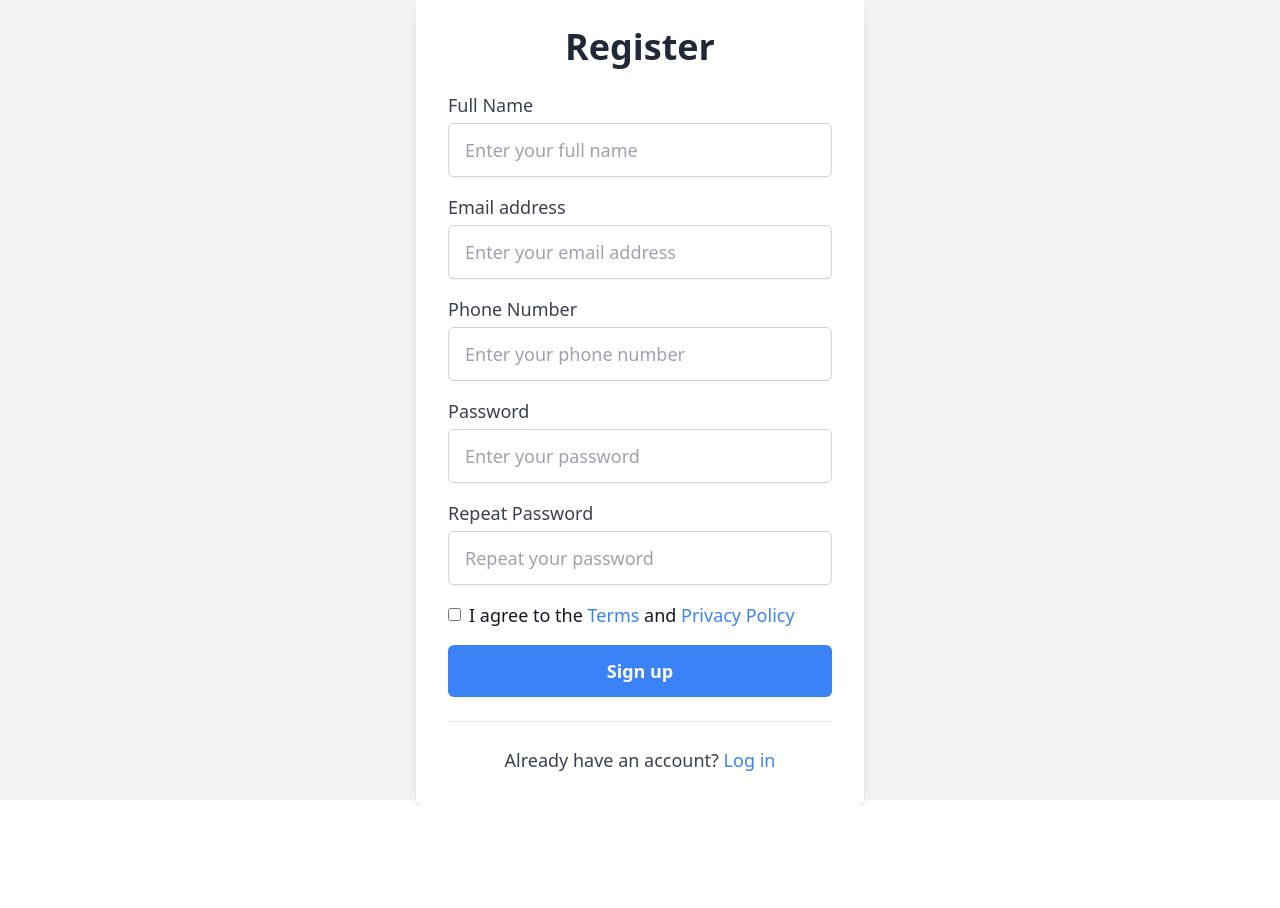
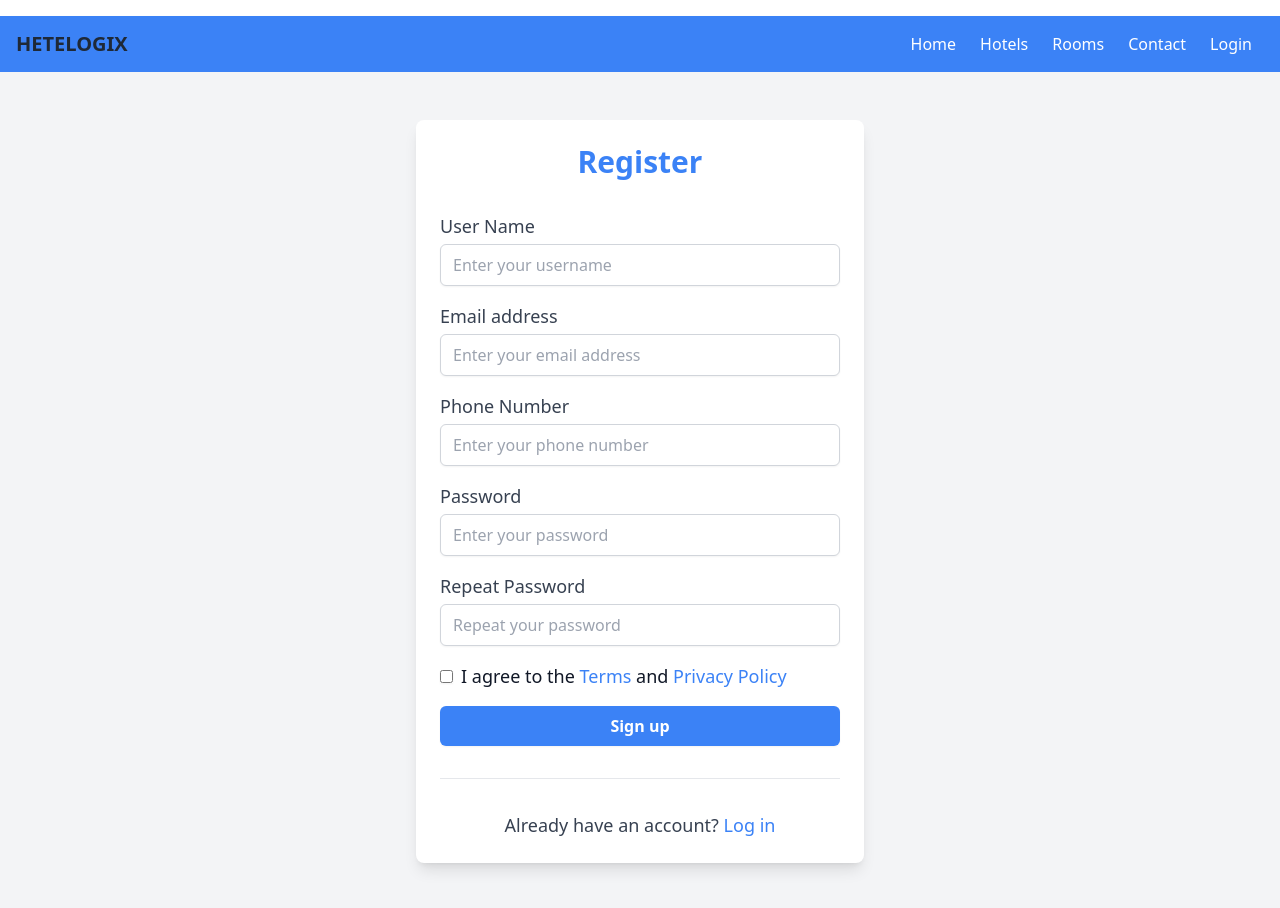
Before and after one commit to spookeyy/stayManager, a React (Vite) app in the folder frontend/: page /register in a window 1280 px wide. Shown: the top 908 px of the page. Before the commit the page ends 806 px from the top, so only its background shows below. Built offline with nearby package versions, Linux system fonts and the light colour scheme; the HTML template or start-up script is replaced by a standard one.

Commit message:
register working

```diff
--- a/frontend/src/pages/Register.jsx
+++ b/frontend/src/pages/Register.jsx
@@ -2,6 +2,7 @@ import React, { useContext, useState } from 'react';
 import { Link, useNavigate } from 'react-router-dom';
 import { UserContext } from '../context/AuthContext';
 import { toast } from 'react-toastify';
+import Header from './Header';
 
 function Register() {
   const navigate = useNavigate();
@@ -15,26 +16,95 @@ function Register() {
   const [is_admin, setIs_admin] = useState(false);
   const [emailError, setEmailError] = useState(false);
   const [passwordError, setPasswordError] = useState(false);
+  const [usernameError, setUsernameError] = useState("");
+  const [phoneError, setPhoneError] = useState("");
+  const [repeatPasswordError, setRepeatPasswordError] = useState("");
+  const [generalError, setGeneralError] = useState("");
 
+
+  // function handleSubmit(e) {
+  //   e.preventDefault();
+
+  //   // Password length check
+  //   if (password.length < 4) {
+  //     toast.error("Password must be at least 4 characters long");
+  //     return;
+  //   }
+
+  //   // Matching passwords check
+  //   if (password !== repeatPassword) {
+  //     toast.error("Passwords do not match");
+  //     return;
+  //   }
+
+  //   // Password complexity check
+  //   if (!isPasswordValid(password)) {
+  //     toast.error("Password should contain at least one digit and should not be a simple sequence.");
+  //     setPasswordError(true);
+  //     return;
+  //   }
+
+  //   register_user(username, email, password, phone_number, is_admin)
+  //     .then(() => {
+  //       // Clear the form fields
+  //       setEmail("");
+  //       setPassword("");
+  //       setRepeatPassword("");
+  //       setUsername("");
+  //       setPhone_number("");
+  //       setIs_admin(false);
+
+  //       // Redirect or navigate to another page after successful registration
+  //       navigate('/login');
+  //     })
+  //     .catch(error => {
+  //       if (error.response && error.response.data && error.response.data.error === 'Email already exists') {
+  //         toast.error("Email already exists. Please use a different email.");
+  //         setEmailError(true);
+  //       } else {
+  //         toast.error(`Registration failed: ${error.message}`);
+  //       }
+  //     });
+  // }
   function handleSubmit(e) {
     e.preventDefault();
 
-    // Password length check
-    if (password.length < 4) {
-      toast.error("Password must be at least 4 characters long");
-      return;
+    let hasError = false;
+
+    if (username.trim() === "") {
+      setUsernameError("Username is required");
+      hasError = true;
+    } else {
+      setUsernameError("");
     }
 
-    // Matching passwords check
-    if (password !== repeatPassword) {
-      toast.error("Passwords do not match");
-      return;
+    if (phone_number.trim() === "") {
+      setPhoneError("Phone number is required");
+      hasError = true;
+    } else {
+      setPhoneError("");
     }
 
-    // Password complexity check
-    if (!isPasswordValid(password)) {
-      toast.error("Password should contain at least one digit and should not be a simple sequence.");
-      setPasswordError(true);
+    if (password.length < 4) {
+      setPasswordError("Password must be at least 4 characters long");
+      hasError = true;
+    } else if (!isPasswordValid(password)) {
+      setPasswordError(
+        "Password should contain at least one digit and should not be a simple sequence."
+      );
+      hasError = true;
+    } else {
+      setPasswordError("");
+    }
+
+    if (password !== repeatPassword) {
+      setRepeatPasswordError("Passwords do not match");
+      hasError = true;
+    } else {
+      setRepeatPasswordError("");
+    }
+
+    if (hasError) {
       return;
     }
 
@@ -49,16 +119,26 @@ function Register() {
         setIs_admin(false);
 
         // Redirect or navigate to another page after successful registration
-        navigate('/login');
+        navigate("/login");
       })
-      .catch(error => {
-        if (error.response && error.response.data && error.response.data.error === 'Email already exists') {
+      .catch((error) => {
+        if (
+          error.response &&
+          error.response.data &&
+          error.response.data.error === "Email already exists"
+        ) {
           toast.error("Email already exists. Please use a different email.");
           setEmailError(true);
         } else {
           toast.error(`Registration failed: ${error.message}`);
         }
       });
+
+    //set general error
+    if (hasError) {
+      setGeneralError("Please correct the errors in the form.");
+      return;
+    }
   }
 
   function isPasswordValid(password) {
@@ -68,27 +148,50 @@ function Register() {
     return containsDigit && !isSequential;
   }
 
+
+
   return (
-    <div className="flex items-center justify-center h-screen bg-gray-100">
-      <div className="max-w-md w-full bg-white p-8 rounded-lg shadow-lg">
-        <h1 className="text-4xl font-semibold mb-6 text-center text-gray-800">Register</h1>
+    <div>
+      <Header />
+      <div className="flex items-center justify-center min-h-screen bg-gray-100 py-12 px-4 sm:px-6 lg:px-8">
+        <div className="max-w-md w-full space-y-8 bg-white p-6 rounded-lg shadow-lg">
+          <h1 className="text-3xl font-semibold mb-4 text-center text-blue-500">
+            Register
+          </h1>
+          {generalError && (
+            <div className="mb-4 p-2 bg-red-100 border border-red-400 text-red-700 rounded">
+              {generalError}
+            </div>
+          )}
           <form className="space-y-4" onSubmit={handleSubmit}>
             <div>
-            <label htmlFor="username" className="block text-lg font-medium text-gray-700">
-              Full Name
+              <label
+                htmlFor="username"
+                className="block text-lg font-medium text-gray-700"
+              >
+                User Name
               </label>
               <input
                 type="text"
                 id="username"
                 value={username}
-              onChange={(e) => setUsername(e.target.value)}
-              className="mt-1 block w-full px-4 py-3 border border-gray-300 rounded-md shadow-sm focus:outline-none focus:ring-2 focus:ring-blue-500 focus:border-blue-500 text-lg"
-              placeholder="Enter your full name"
+                onChange={(e) => {
+                  setUsername(e.target.value);
+                  setUsernameError("");
+                }}
+                className="mt-1 block w-full px-3 py-2 border border-gray-300 rounded-md shadow-sm focus:outline-none focus:ring-2 focus:ring-blue-500 focus:border-blue-500 text-base"
+                placeholder="Enter your username"
                 required
               />
+              {usernameError && (
+                <p className="mt-1 text-sm text-red-600">{usernameError}</p>
+              )}
             </div>
             <div>
-            <label htmlFor="email" className="block text-lg font-medium text-gray-700">
+              <label
+                htmlFor="email"
+                className="block text-lg font-medium text-gray-700"
+              >
                 Email address
               </label>
               <input
@@ -97,29 +200,48 @@ function Register() {
                 value={email}
                 onChange={(e) => {
                   setEmail(e.target.value);
-                setEmailError(false); // Reset email error on change
+                  setEmailError(false);
                 }}
-              className={`mt-1 block w-full px-4 py-3 border ${emailError ? 'border-red-500' : 'border-gray-300'} rounded-md shadow-sm focus:outline-none focus:ring-2 focus:ring-blue-500 focus:border-blue-500 text-lg`}
+                className={`mt-1 block w-full px-3 py-2 border ${
+                  emailError ? "border-red-500" : "border-gray-300"
+                } rounded-md shadow-sm focus:outline-none focus:ring-2 focus:ring-blue-500 focus:border-blue-500 text-base ${
+                  emailError ? "text-red-500" : ""
+                }`}
                 placeholder="Enter your email address"
                 required
               />
+              {emailError && (
+                <p className="mt-1 text-sm text-red-600">{emailError}</p>
+              )}
             </div>
             <div>
-            <label htmlFor="phone_number" className="block text-lg font-medium text-gray-700">
+              <label
+                htmlFor="phone_number"
+                className="block text-lg font-medium text-gray-700"
+              >
                 Phone Number
               </label>
               <input
                 type="text"
                 id="phone_number"
                 value={phone_number}
-              onChange={(e) => setPhone_number(e.target.value)}
-              className="mt-1 block w-full px-4 py-3 border border-gray-300 rounded-md shadow-sm focus:outline-none focus:ring-2 focus:ring-blue-500 focus:border-blue-500 text-lg"
+                onChange={(e) => {
+                  setPhone_number(e.target.value);
+                  setPhoneError(false);
+                }}
+                className="mt-1 block w-full px-3 py-2 border border-gray-300 rounded-md shadow-sm focus:outline-none focus:ring-2 focus:ring-blue-500 focus:border-blue-500 text-base"
                 placeholder="Enter your phone number"
                 required
               />
+              {phoneError && (
+                <p className="mt-1 text-sm text-red-600">{phoneError}</p>
+              )}
             </div>
             <div>
-            <label htmlFor="password" className="block text-lg font-medium text-gray-700">
+              <label
+                htmlFor="password"
+                className="block text-lg font-medium text-gray-700"
+              >
                 Password
               </label>
               <input
@@ -128,26 +250,46 @@ function Register() {
                 value={password}
                 onChange={(e) => {
                   setPassword(e.target.value);
-                setPasswordError(false);
+                  setPasswordError(isPasswordValid(e.target.value));
                 }}
-              className={`mt-1 block w-full px-4 py-3 border ${passwordError ? 'border-red-500' : 'border-gray-300'} rounded-md shadow-sm focus:outline-none focus:ring-2 focus:ring-blue-500 focus:border-blue-500 text-lg`}
+                className={`mt-1 block w-full px-3 py-2 border ${
+                  passwordError ? "border-red-500" : "border-gray-300"
+                } rounded-md shadow-sm focus:outline-none focus:ring-2 focus:ring-blue-500 focus:border-blue-500 text-base ${
+                  passwordError ? "text-red-500" : ""
+                }`}
                 placeholder="Enter your password"
                 required
               />
+              {passwordError && (
+                <p className="mt-1 text-sm text-red-600">{passwordError}</p>
+              )}
             </div>
             <div>
-            <label htmlFor="repeatPassword" className="block text-lg font-medium text-gray-700">
+              <label
+                htmlFor="repeatPassword"
+                className="block text-lg font-medium text-gray-700"
+              >
                 Repeat Password
               </label>
               <input
                 type="password"
                 id="repeatPassword"
                 value={repeatPassword}
-              onChange={(e) => setRepeatPassword(e.target.value)}
-              className={`mt-1 block w-full px-4 py-3 border ${passwordError ? 'border-red-500' : 'border-gray-300'} rounded-md shadow-sm focus:outline-none focus:ring-2 focus:ring-blue-500 focus:border-blue-500 text-lg`}
+                onChange={(e) => {
+                  setRepeatPassword(e.target.value);
+                  setPasswordError(isPasswordValid(e.target.value));
+                }}
+                className={`mt-1 block w-full px-3 py-2 border ${
+                  passwordError ? "border-red-500" : "border-gray-300"
+                } rounded-md shadow-sm focus:outline-none focus:ring-2 focus:ring-blue-500 focus:border-blue-500 text-base ${
+                  passwordError ? "text-red-500" : ""
+                }`}
                 placeholder="Repeat your password"
                 required
               />
+              {passwordError && (
+                <p className="mt-1 text-sm text-red-600">{passwordError}</p>
+              )}
             </div>
             <div className="flex items-center">
               <input
@@ -156,7 +298,11 @@ function Register() {
                 className="rounded border-gray-300 text-blue-500 shadow-sm focus:border-blue-500 focus:ring focus:ring-blue-200 focus:ring-opacity-50"
                 required
               />
-            <label htmlFor="terms" className="ml-2 block text-lg text-gray-900">
+
+              <label
+                htmlFor="terms"
+                className="ml-2 block text-lg text-gray-900"
+              >
                 I agree to the{" "}
                 <Link to="/terms" className="text-blue-500">
                   Terms
@@ -169,7 +315,7 @@ function Register() {
             </div>
             <button
               type="submit"
-            className="w-full py-3 px-4 bg-blue-500 hover:bg-blue-600 text-lg text-white font-semibold rounded-md shadow-sm focus:outline-none focus:ring-2 focus:ring-blue-500 focus:ring-offset-2"
+              className="w-full py-2 px-4 bg-blue-500 hover:bg-blue-600 text-base text-white font-semibold rounded-md shadow-sm focus:outline-none focus:ring-2 focus:ring-blue-500 focus:ring-offset-2"
             >
               Sign up
             </button>
@@ -185,6 +331,7 @@ function Register() {
           </div>
         </div>
       </div>
+    </div>
   );
 }
 
```
Lines whose indentation alone changed are shown as unchanged.
